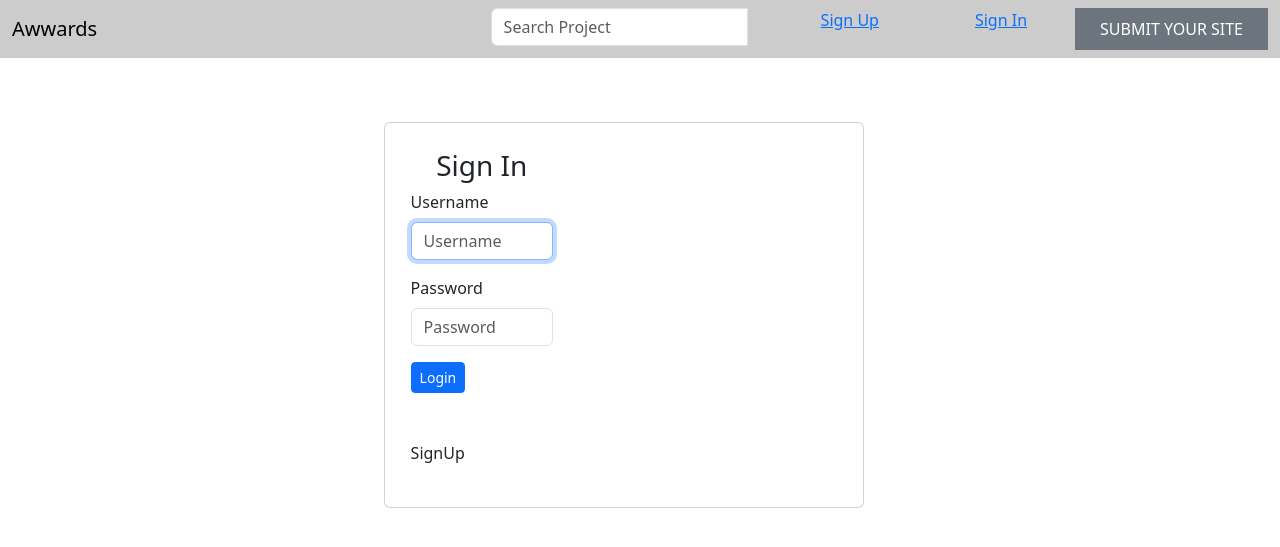
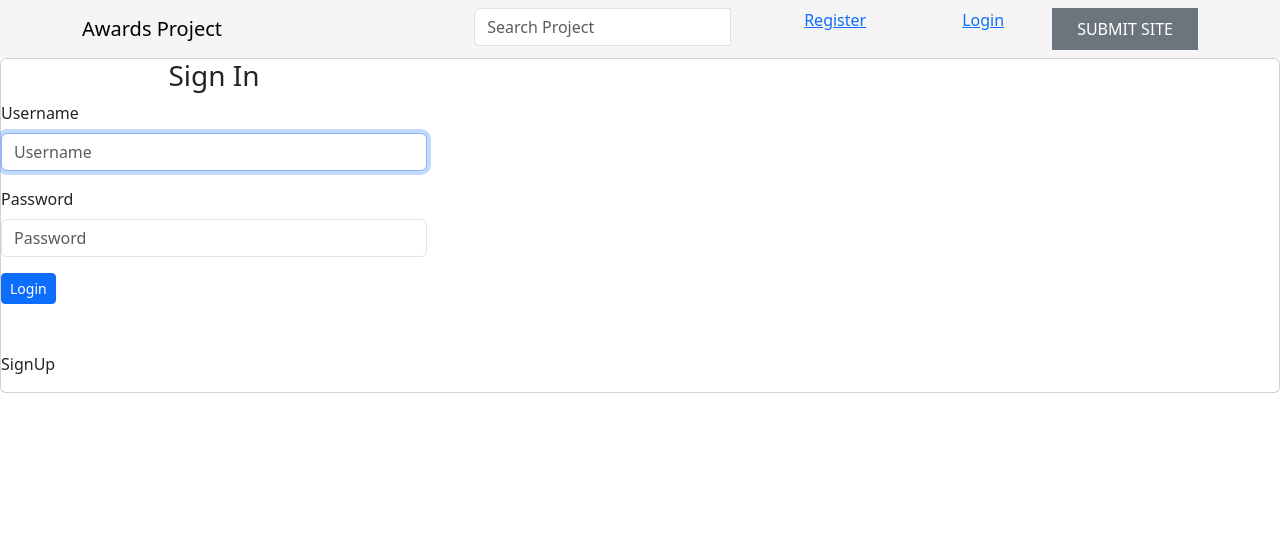
Before and after one commit to fobiero/AwardsRate_Clone_DJ_03, a Django app: page /accounts/login/ in a window 1280 px wide. Shown: the top 547 px of the page. Run offline with Django 4.2, Linux system fonts and the light colour scheme; some libraries are stand-ins or nearby versions.

Commit message:
changed display UI

```diff
--- a/awwardapp/templates/navbar.html
+++ b/awwardapp/templates/navbar.html
@@ -1,8 +1,7 @@
-<nav class="navbar navbar-expand-lg navbar-light" style="background-color: rgba(0, 0, 0, 0.2);">
-    <div class="container-fluid">
-      <a class="navbar-brand" href="/" style="font-size: 20px;">Awwards</a>
-      <button class="navbar-toggler" type="button" data-bs-toggle="collapse" data-bs-target="#navbarNav"
-        aria-controls="navbarNav" aria-expanded="false" aria-label="Toggle navigation">
+<nav class="navbar navbar-expand-lg navbar-light" style="background-color: #F5F5F5;">
+    <div class="container">
+        <a class="navbar-brand" href="/" style="font-size: 20px;">Awards Project</a>
+        <button class="navbar-toggler" type="button" data-bs-toggle="collapse" data-bs-target="#navbarNav" aria-controls="navbarNav" aria-expanded="false" aria-label="Toggle navigation">
         <span class="navbar-toggler-icon"></span>
       </button>
         <div class="collapse navbar-collapse" id="navbarNav">
@@ -17,27 +16,23 @@
                 </form>
                 {% if not user.is_authenticated %}
                 <li class="nav-item px-5">
-            <a href="/accounts/register/"px-5>Sign Up</a>
+                    <a href="/accounts/register/" px-5>Register</a>
                 </li>
                 <li class="nav-item px-5">
-            <a href="/accounts/login/" px-5>Sign In</a>
+                    <a href="/accounts/login/" px-5>Login</a>
                 </li>
                 {% endif %}
                 <li class="nav-item">
-              <a class="text-white text-uppercase fw-light px-4 py-2  d-inline-flex center btn btn-secondary rounded-0"
-                  href="{% url 'newproject' %}"> Submit your site </a>
+                    <a class="text-white text-uppercase fw-light px-4 py-2  d-inline-flex center btn btn-secondary rounded-0" href="{% url 'newproject' %}"> Submit Site </a>
                 </li>
                 {% if user.is_authenticated %}
                 <li class="nav-item px-2 mb-3 mb-lg-0">
-              <a class="nav-link dropdown-toggle" href="{% url 'profile'%}" id="navbarDropdown" role="button"
-                  data-bs-toggle="dropdown" aria-expanded="false">
+                    <a class="nav-link dropdown-toggle" href="{% url 'profile'%}" id="navbarDropdown" role="button" data-bs-toggle="dropdown" aria-expanded="false">
                         <img src="{{user.user_profile}}" alt="" class="avatar rounded-circle img-30">
                     </a>
-              <div class="dropdown-menu dropdown-menu-end bg-info" aria-labelledby="navbarDropdown"
-                  data-bs-popper="none">
+                    <div class="dropdown-menu dropdown-menu-end bg-info" aria-labelledby="navbarDropdown" data-bs-popper="none">
                         <a class="dropdown-item bg-info text-white" href=" {% url 'profile' %} ">Profile</a>
-                  <a class="dropdown-item bg-info text-white d-flex align-item-center"
-                  href="{% url 'logout'%}" px-5>Logout</a>
+                        <a class="dropdown-item bg-info text-white d-flex align-item-center" href="{% url 'logout'%}" px-5>Logout</a>
                     </div>
                 </li>
                 {% endif %}
--- a/awwardapp/templates/registration/login.html
+++ b/awwardapp/templates/registration/login.html
@@ -1,6 +1,5 @@
-{%extends "base.html"%} {% load bootstrap5 %} {% block title %}Login{% endblock %}
-{% block content %}
-<div class="card" style="max-width: 30rem; margin-left: 30%; margin-top: 5%; padding: 2%">
+{%extends "base.html"%} {% load bootstrap5 %} {% block title %}Login{% endblock %} {% block content %}
+<div class="card">
     <div class="col-md-4"></div>
     <div class="col-md-4">
         {% if form.errors %}
@@ -19,8 +18,7 @@
 
                     <input type="hidden" name="next" value="{{next}}" />
                 </form>
-        <p class="mt-5"Dont have an account?
-        <a href="/accounts/register/"class="text-primary">SignUp</a>
+                <p class="mt-5" Dont have an account? <a href="/accounts/register/" class="text-primary">SignUp</a>
                 </p>
             </div>
         </div>
```
Also changed, not shown: awwardapp/templates/comments.html (+6 -4 lines), awwardapp/templates/new_project.html (+3 -8 lines), awwardapp/templates/profile.html (+4 -5 lines), awwardapp/templates/single_project.html (+4 -7 lines). Lines whose indentation alone changed are shown as unchanged.
